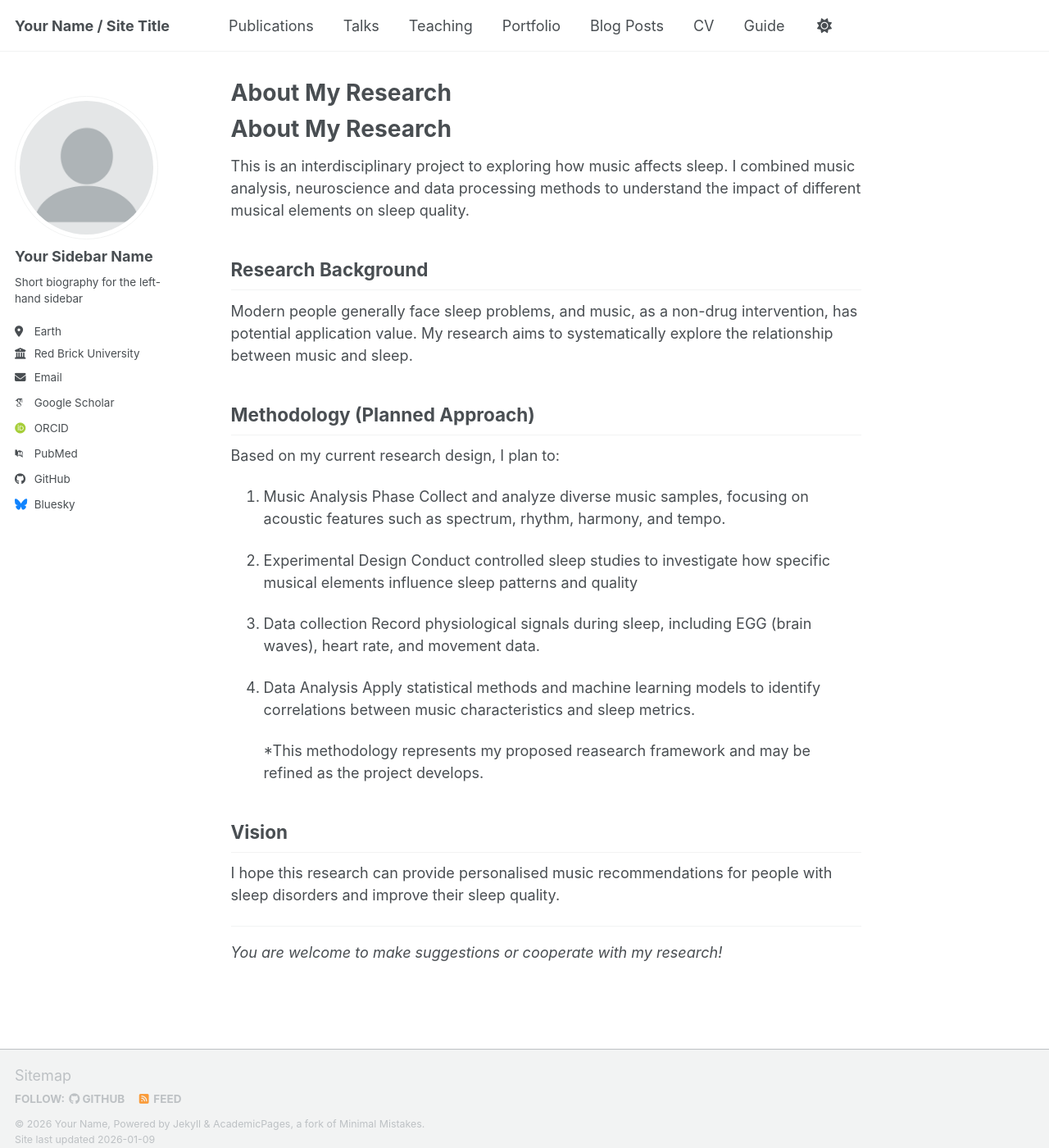
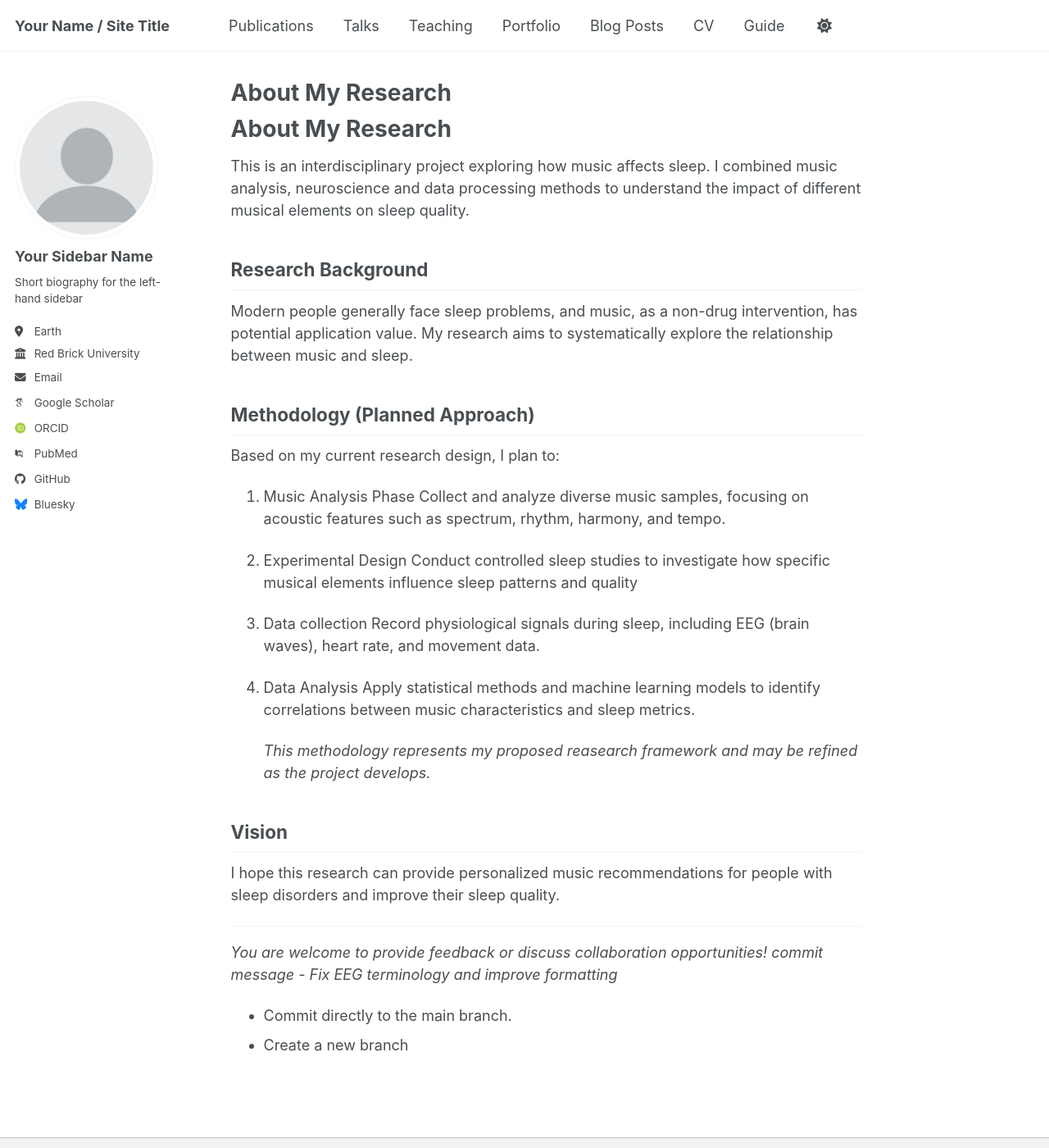
Before and after one commit to Taiguoguo/Taiguoguo-Research, a Jekyll site: the page built from _pages/about.md, in a window 1280 px wide and 1400 px high. Shown: the whole window at 82% size. Built offline with Jekyll 4.4.1, drawn with Linux system fonts in a browser that asks for light colours; some web fonts are replaced; our own code applies the rules of GitHub Pages for plain Markdown files; a script bundle is joined from its source files by our own code; library files that are not in the unit come from our copies.

Commit message:
Update about.md

```diff
--- a/_pages/about.md
+++ b/_pages/about.md
@@ -17,18 +17,21 @@
    Conduct controlled sleep studies to investigate how specific musical elements influence sleep patterns and quality
 
 3. Data collection
-  Record physiological signals during sleep, including EGG (brain waves), heart rate, and movement data.
+  Record physiological signals during sleep, including EEG (brain waves), heart rate, and movement data.
 
 4. Data Analysis
    Apply statistical methods and machine learning models to identify correlations between music characteristics and sleep metrics.
 
-   *This methodology represents my proposed reasearch framework and may be refined as the project develops.
+   *This methodology represents my proposed reasearch framework and may be refined as the project develops.*
 
 
 ## Vision
 
-I hope this research can provide personalised music recommendations for people with sleep disorders and improve their sleep quality.
+I hope this research can provide personalized music recommendations for people with sleep disorders and improve their sleep quality.
 
 ---
 
-*You are welcome to make suggestions or cooperate with my research!*
+*You are welcome to provide feedback or discuss collaboration opportunities!*
+*commit message - Fix EEG terminology and improve formatting*
+- Commit directly to the main branch.
+- Create a new branch
```
Also changed, not shown: other parts of _pages/about.md (+1 -1 lines).
